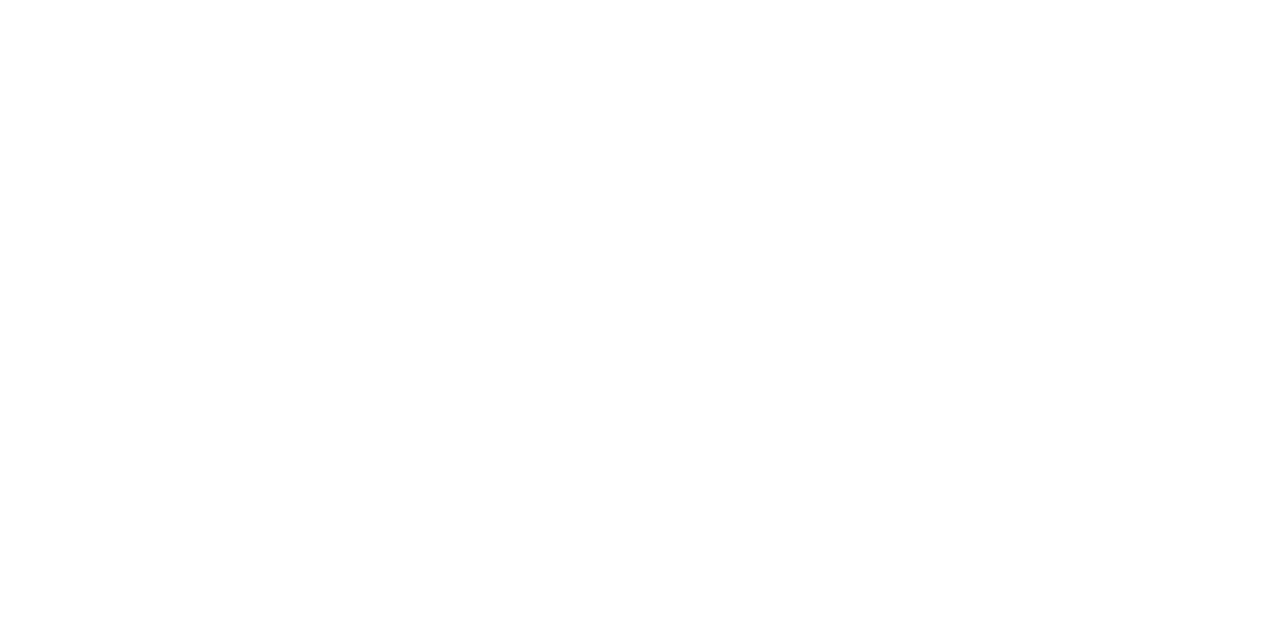
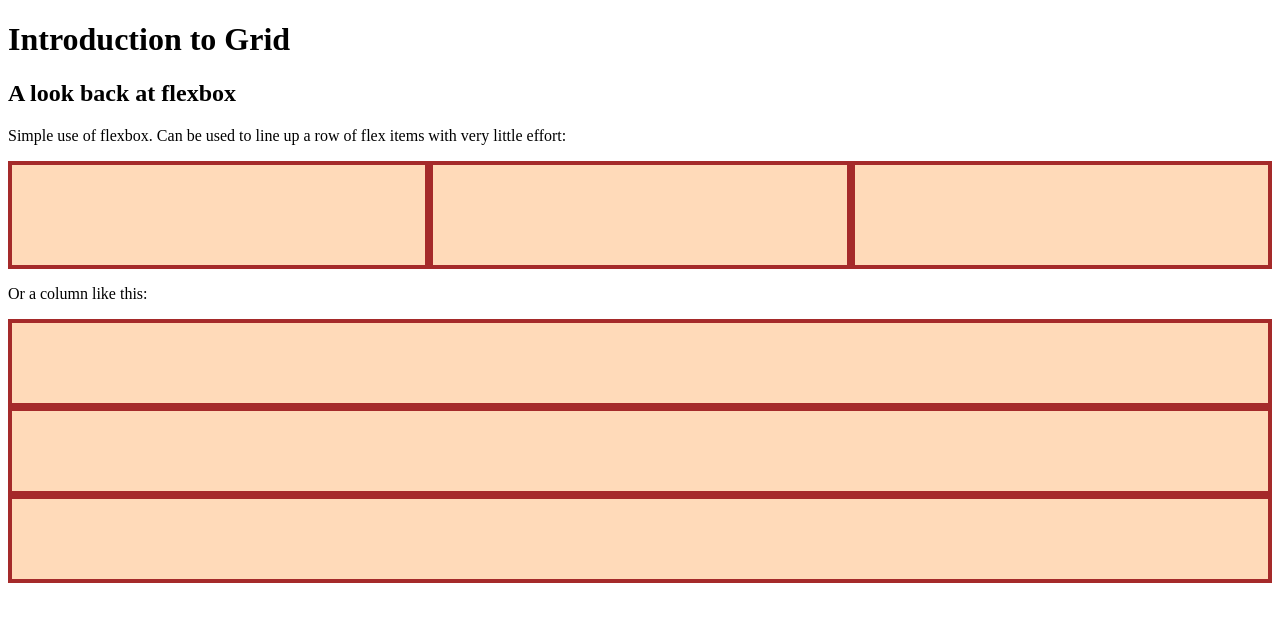
Before and after one commit to PlebianJim/introduction-to-grid, a plain HTML site: page index.html in a window 1280 px wide. Drawn offline with Linux system fonts and the light colour scheme.

Commit message:
added examples

```diff
--- a/index.html
+++ b/index.html
@@ -7,6 +7,19 @@
     <title>Odin Project - Intoduction to Grid</title>
 </head>
 <body>
-
+    <h1>Introduction to Grid</h1>
+    <h2>A look back at flexbox</h2>
+    <p>Simple use of flexbox. Can be used to line up a row of flex items with very little effort:</p>
+    <div class="flex-container-one">
+        <div class="container-one-one"></div>
+        <div class="container-one-two"></div>
+        <div class="container-one-three"></div>
+    </div>
+    <p>Or a column like this:</p>
+    <div class="flex-container-two">
+        <div class="container-two-one"></div>
+        <div class="container-two-two"></div>
+        <div class="container-two-three"></div>
+    </div>
 </body>
 </html>
--- a/styles.css
+++ b/styles.css
@@ -0,0 +1,21 @@
+.flex-container-one {
+    display: flex;
+}
+
+.flex-container-one div {
+    background: peachpuff;
+    border: 4px solid brown;
+    height: 100px;
+    flex: 1;
+}
+
+.flex-container-two {
+    display: flex;
+    flex-direction: column;
+}
+.flex-container-two div {
+    background: peachpuff;
+    border: 4px solid brown;
+    height: 80px;
+    flex: 1 1 auto;
+}
```
